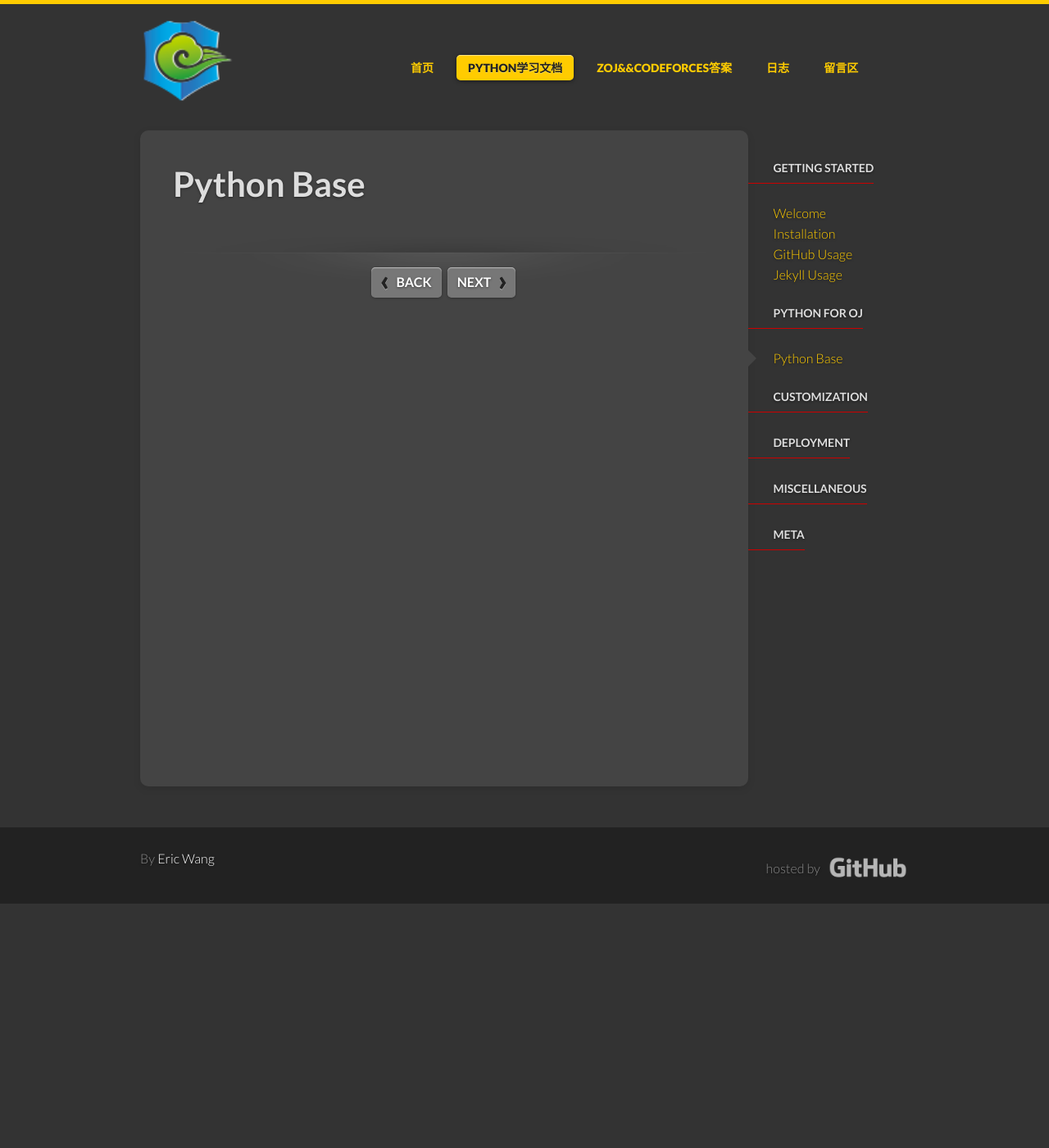
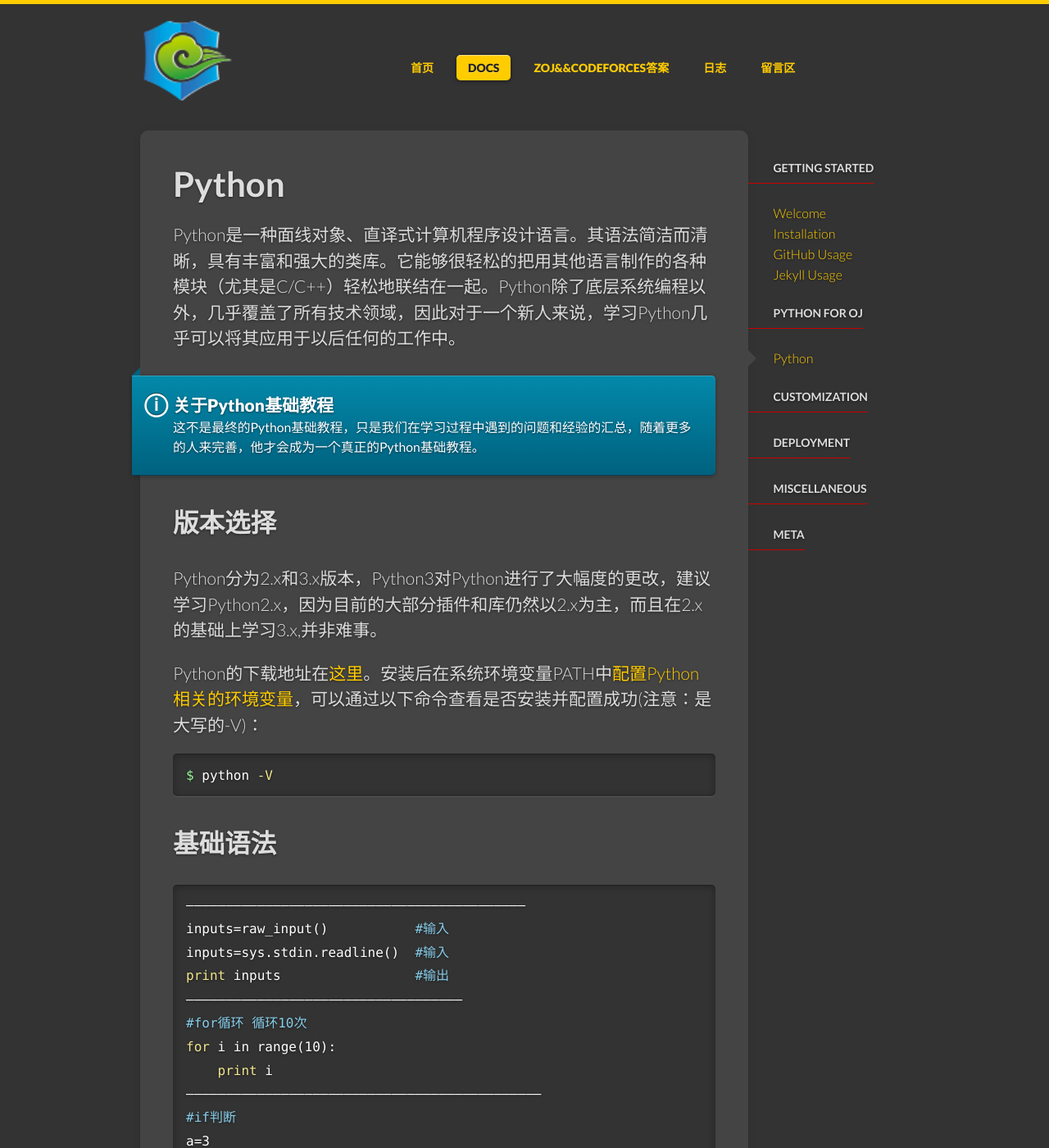
Before and after one commit to wh1100717/poly.emptystack.net, a Jekyll site: the page built from docs/pythonbase.md, in a window 1280 px wide and 1400 px high. Shown: the whole window at 82% size. Built offline with Jekyll 4.4.1, drawn with Linux system fonts in a browser that asks for light colours; some web fonts are replaced; some of the changed text lies outside the part shown.

Commit message:
Add Python Basse Documentation

```diff
--- a/README.markdown
+++ b/README.markdown
@@ -8,7 +8,7 @@ PolyTechDocs为宝利明威测试小组自发组织和建立的协同文档编
 * [GitHub使用介绍](http://wh1100717.github.io/PolyTechDocs/docs/githubusage/)
 * [Jekyl使用介绍](http://wh1100717.github.io/PolyTechDocs/docs/jekyllusage/)
 
-## How To Read The Documentation WebSite
+## How To Visit The Documentation WebSite
 
 访问[这里](http://wh1100717.github.com/PolyTechDocs)
 
--- a/_includes/footer.html
+++ b/_includes/footer.html
@@ -1,7 +1,9 @@
 <footer>
   <div class="grid">
     <div class="unit one-third center-on-mobiles">
-      <p>By <a href="http://github.com/wh1100717">Eric Wang</a></p>
+      <p>By <a href="http://github.com/wh1100717">Eric Wang</a><br>
+      and many more <a href="{{ site.repository }}/graphs/contributors">awesome&nbsp;contributors</a>.
+      </p>
     </div>
     <div class="unit two-thirds align-right center-on-mobiles">
       <p>
--- a/_includes/primary-nav-items.html
+++ b/_includes/primary-nav-items.html
@@ -3,7 +3,7 @@
     <a href="{{ site.url }}/">首页</a>
   </li>
   <li class="{% if page.url contains '/docs/' %}current{% endif %}">
-    <a href="{{ site.url }}/docs/home/">Python学习文档</a>
+    <a href="{{ site.url }}/docs/home/">Docs</a>
   </li>
   <li class="{% if page.url contains '/answers/' %}current{% endif %}">
     <a href="{{ site.url }}/answers/home">ZOJ&&Codeforces答案</a>
--- a/docs/pythonbase.md
+++ b/docs/pythonbase.md
@@ -1,7 +1,57 @@
 ---
 layout: docs
-title: Python Base
+title: Python
 prev_section: jekyllusage
 next_section: pythonbase
 permalink: /docs/pythonbase/
 ---
+
+Python是一种面线对象、直译式计算机程序设计语言。其语法简洁而清晰，具有丰富和强大的类库。它能够很轻松的把用其他语言制作的各种模块（尤其是C/C++）轻松地联结在一起。Python除了底层系统编程以外，几乎覆盖了所有技术领域，因此对于一个新人来说，学习Python几乎可以将其应用于以后任何的工作中。
+<div class="note info">
+  <h5>关于Python基础教程</h5>
+  <p>
+        这不是最终的Python基础教程，只是我们在学习过程中遇到的问题和经验的汇总，随着更多的人来完善，他才会成为一个真正的Python基础教程。
+  </p>
+</div>
+
+##版本选择
+
+Python分为2.x和3.x版本，Python3对Python进行了大幅度的更改，建议学习Python2.x，因为目前的大部分插件和库仍然以2.x为主，而且在2.x的基础上学习3.x,并非难事。
+
+Python的下载地址在[这里](http://www.python.org/)。安装后在系统环境变量PATH中[配置Python相关的环境变量](http://blog.csdn.net/liguo9860/article/details/6829610)，可以通过以下命令查看是否安装并配置成功(注意：是大写的-V)：
+
+{% highlight bash %}
+$ python -V
+{% endhighlight %}
+
+##基础语法
+
+{% highlight python %}
+———————————————————————————————————————————
+inputs=raw_input()           #输入
+inputs=sys.stdin.readline()  #输入
+print inputs                 #输出
+———————————————————————————————————
+#for循环 循环10次
+for i in range(10):
+    print i
+—————————————————————————————————————————————
+#if判断
+a=3
+if a>=2:
+    print 'a>=2'
+else:
+    print 'a<2'
+————————————————————————————————————————
+#while循环
+i=10
+while i>3:
+    i-=1  #相当于i=i-1
+    print i
+————————————————————————————————————————————
+intNumber = int(raw_input()) #输入的内容转换成int
+stringWord = str(intNumber) #强制转换成字符串型
+
+{% endhighlight %}
+
+##To Be Continued
```
Also changed, not shown: docs/installation.md (+1 -3 lines), docs/jekyllusage.md (+6 -6 lines), index.html (+4 -4 lines).
